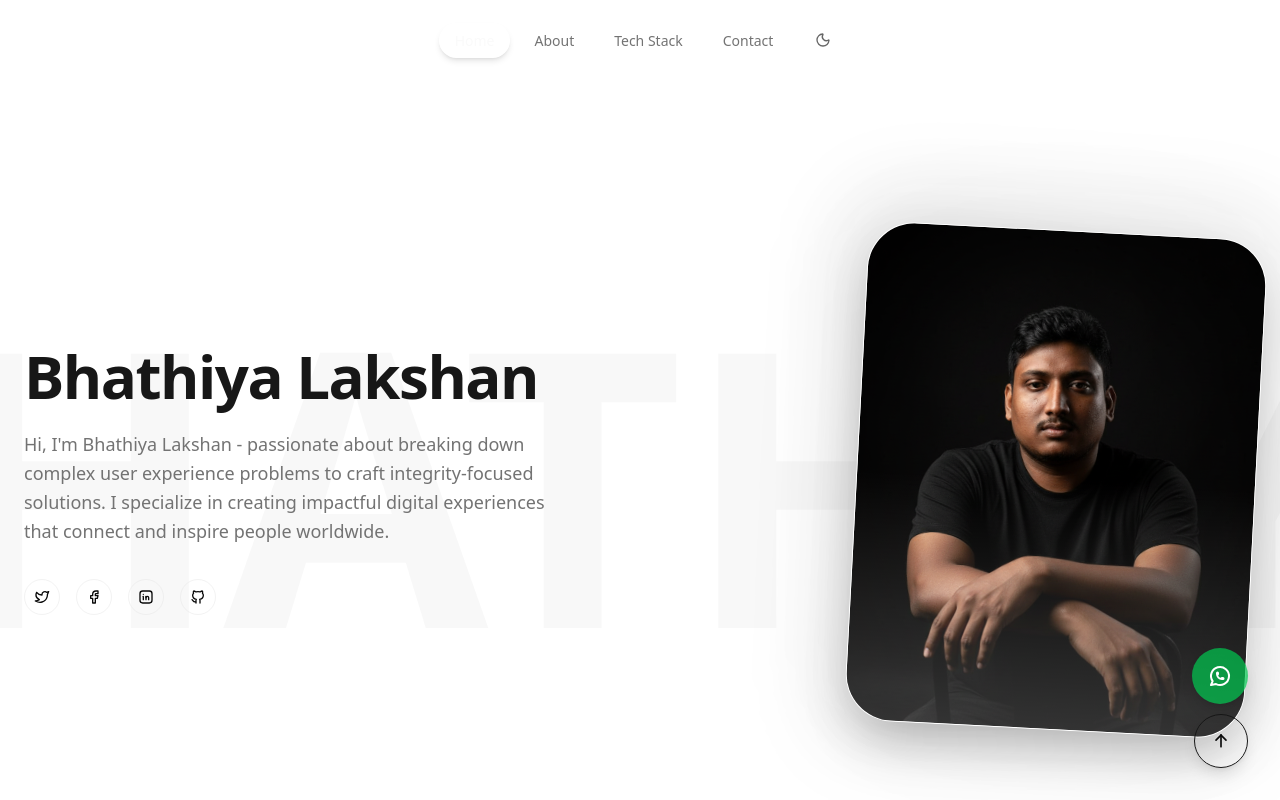
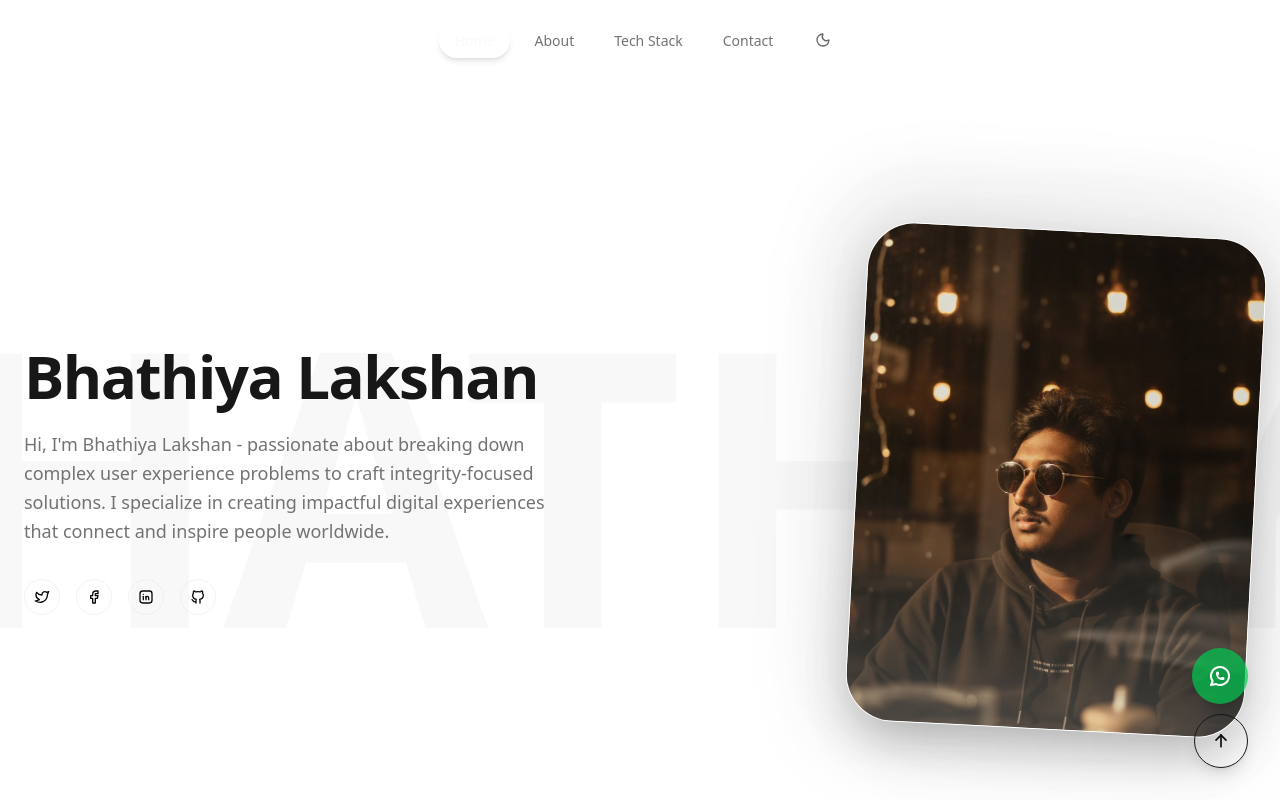
Before and after one commit to smbhathiya/portfolio-2025, a Next.js app: page / in a window 1280 px wide. Shown: the top 800 px of the page. Built offline with nearby package versions, Linux system fonts and the light colour scheme; a web font is replaced by a local one.

Commit message:
feat: update profile image in HeroSection

```diff
--- a/components/sections/hero.tsx
+++ b/components/sections/hero.tsx
@@ -125,7 +125,7 @@ export function HeroSection() {
                 <div className="absolute inset-0 bg-gradient-to-t from-background/20 via-transparent to-transparent z-10" />
 
                 <Image
-                  src="/bhathiya-lakshan.png"
+                  src="/bhathiya-lakshan-2.png"
                   alt="Profile image"
                   fill
                   className="object-cover"
```
Also changed, not shown: public/bhathiya-lakshan-2.png (added).
